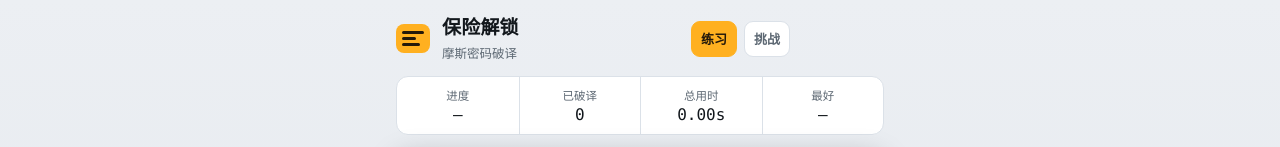
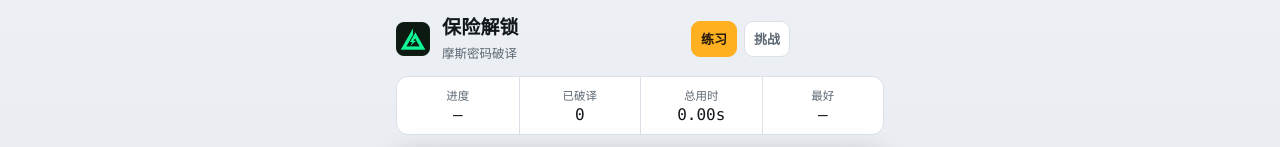
Before and after one commit to ChengYull/delta-pc-unlock, a website built with Vite: page index.html in a window 1280 px wide. Shown: the top 147 px of the page. Built offline with nearby package versions, Linux system fonts and the light colour scheme; what @heybox/hb-sdk would draw is missing.

Commit message:
顶栏标识改为三角洲行动图标
标题左侧的琥珀色三横条换成《三角洲行动》游戏 emblem。

- 新增 assets/delta-mark.png(128×128)：从 Steam apps/2507950/logo.png 裁出 emblem，
  补深色圆角底（#0c1a12 + #1d3329 描边，圆角烘进 alpha）
- index.html：<span class=brand__mark><i>×3</i></span> 换成 <img>
- styles.css：5 条 .brand__mark 规则缩成 2 条；占位仍是 34px 宽，顶栏宽度预算不变
- README：记录素材来源，并按上架规则第二条/第十二条说明这是第三方商标素材、
  必须自行确认授权，附无授权时的回退方式

裁切注意：sharp 的 trim() 会把底部低 alpha 的字标残影一起框进来，
改为按 alpha>128 逐行统计、取像素最多的连续行段定包围盒。

```diff
--- a/index.html
+++ b/index.html
@@ -9,7 +9,7 @@
     <main class="app">
       <header class="topbar">
         <div class="brand">
-          <span class="brand__mark" aria-hidden="true"><i></i><i></i><i></i></span>
+          <img class="brand__mark" src="./assets/delta-mark.png" alt="" width="34" height="34" />
           <div class="brand__text">
             <h1 class="brand__title">保险解锁</h1>
             <p class="brand__sub">摩斯密码破译</p>
--- a/src/styles.css
+++ b/src/styles.css
@@ -127,32 +127,12 @@ body {
   align-items: center;
 }
 
+/* 三角洲行动的游戏标识。图是 128×128 的成品（深色圆角底 + 绿色 emblem），
+   圆角已经烘进 PNG 的 alpha，CSS 不用再切。 */
 .brand__mark {
-  display: grid;
-  gap: 3px;
+  flex: none;
   width: 34px;
-  padding: 7px 6px;
-  border-radius: 8px;
-  background: var(--amber);
-}
-
-.brand__mark i {
-  display: block;
-  height: 3px;
-  border-radius: 2px;
-  background: #23180a;
-}
-
-.brand__mark i:nth-child(1) {
-  width: 100%;
-}
-
-.brand__mark i:nth-child(2) {
-  width: 62%;
-}
-
-.brand__mark i:nth-child(3) {
-  width: 84%;
+  height: 34px;
 }
 
 .brand__text {
```
Also changed, not shown: README.md, assets/delta-mark.png (added).
